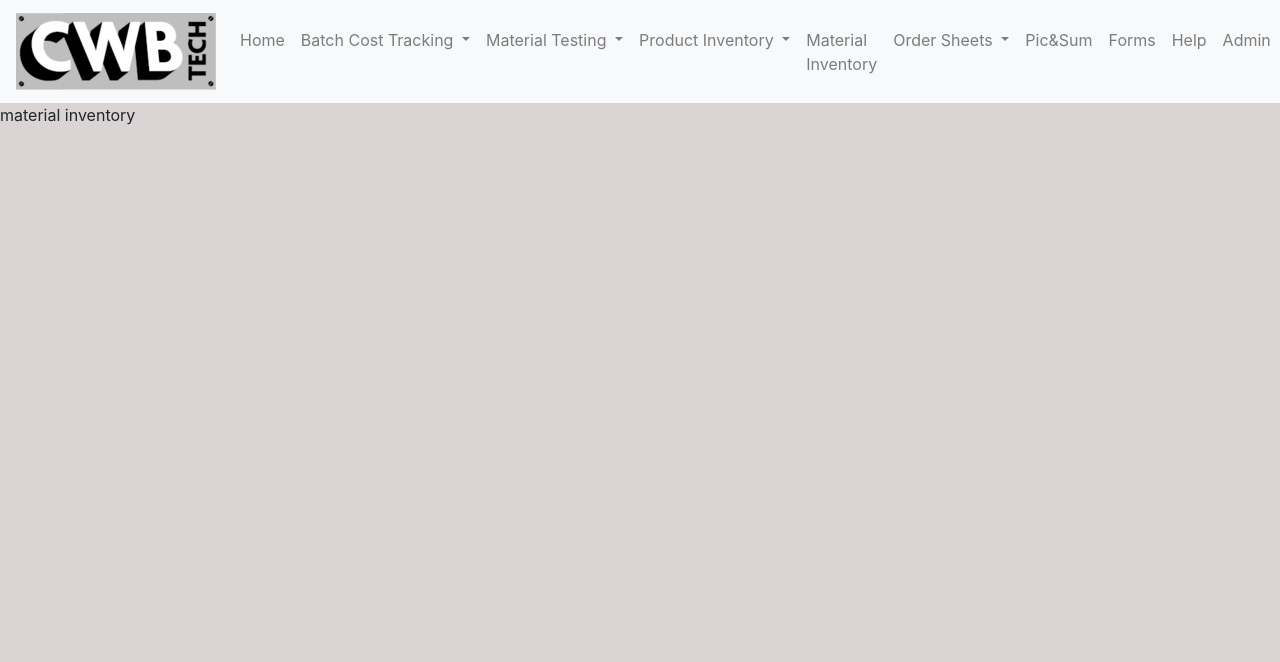
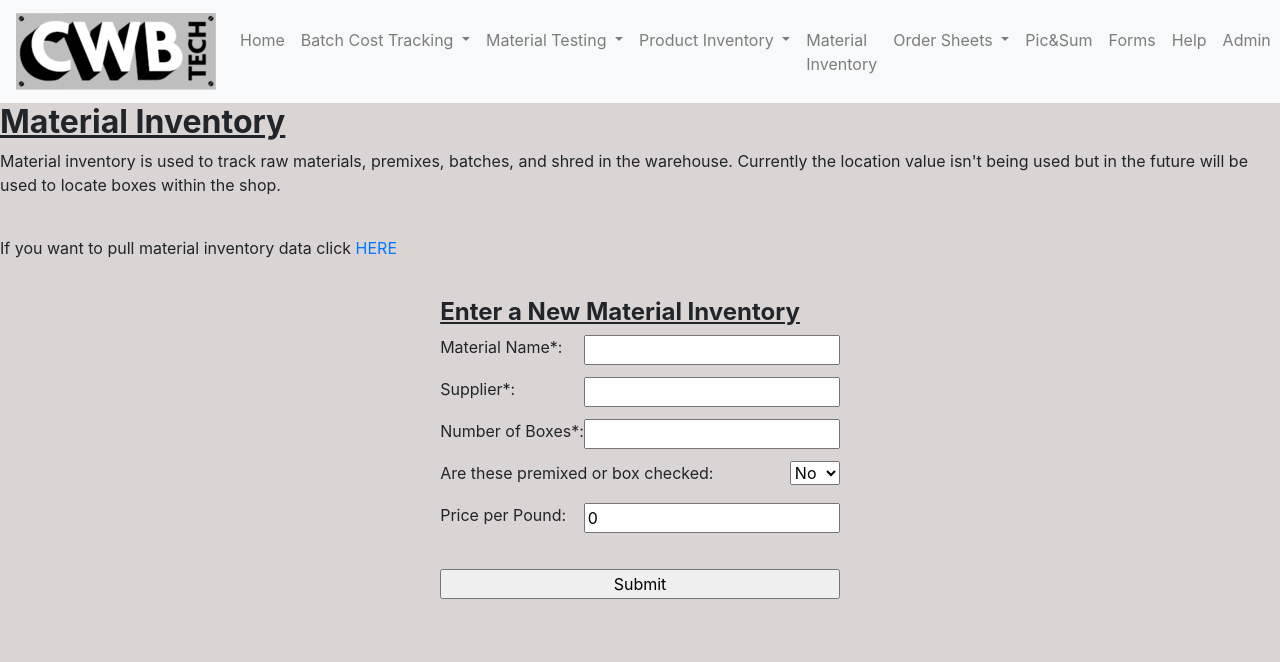
Before and after one commit to Benjamin-Pickers/CWBApp, a Django app: page /CWBDataApp/MaterialInventory/ in a window 1280 px wide. Shown: the top 662 px of the page. Run offline with Django 3.2, Linux system fonts and the light colour scheme; some libraries are stand-ins or nearby versions.

Commit message:
Finished material inventory forms

```diff
--- a/CWBDataApp/templates/CWBDataApp/BatchCostTracking.html
+++ b/CWBDataApp/templates/CWBDataApp/BatchCostTracking.html
@@ -50,7 +50,7 @@
 
           <div class="inline-flex inputBox">
             <label for="weight1">Weight 1*: </label>
-            <input id="weight1" type="number" name="weight1" value="0">
+            <input id="weight1" type="number" name="weight1" value="1" min="1">
           </div>
 
           <div class="inline-flex inputBox">
--- a/CWBDataApp/templates/CWBDataApp/MaterialInventory.html
+++ b/CWBDataApp/templates/CWBDataApp/MaterialInventory.html
@@ -1,7 +1,63 @@
 {% extends 'CWBDataApp/base.html'%}
 
-{% block title %} {{'Product Inventory'}} {% endblock title %}
+{% block title %} {{'Material Inventory'}} {% endblock title %}
+
+{% block css %}
+  {% load static %}
+  <link rel="stylesheet" type="text/css" href="{% static 'CWBDataApp/body.css'%}">
+{% endblock %}
 
 {% block content %}
-      <p>material inventory</p>
+  <div>
+    <h2 id="header"> Material Inventory </h2>
+    <p id="descriptionParagraph">
+        Material inventory is used to track raw materials, premixes, batches, and shred in the warehouse. Currently the location value
+        isn't being used but in the future will be used to locate boxes within the shop.
+    </p>
+    <p id="descriptionParagraph">If you want to pull material inventory data click <a href="{% url 'CWBDataApp:MaterialTestQuery'%}">HERE</a></p>
+
+  {% if error_message %} <p id="error"> {{error_message}} </p> {% endif %}
+  {% if dataAcceptedMessage %} <p id="accepted"> {{dataAcceptedMessage}} </p> {% endif %}
+
+  </div>
+
+  <div class="justify-content-center row no-gutters">
+    <form action="{% url 'CWBDataApp:MaterialInventory'%}" method="post">
+      <div class="d-inline-flex flex-column">
+        <h4 id=header>Enter a New Material Inventory </h4>
+        {% csrf_token %}
+
+        <div class="inline-flex inputBox">
+          <label for="matName">Material Name*: </label>
+          <input id="matName" type="text" name="matName" maxlength="30">
+        </div>
+
+        <div class="inline-flex inputBox">
+          <label for="supplier">Supplier*: </label>
+          <input id="supplier" type="text" name="supplier" maxlength="30">
+        </div>
+
+        <div class="inline-flex inputBox">
+          <label for="numBoxes">Number of Boxes*: </label>
+          <input id="numBoxes" type="number" name="numBoxes" min="1">
+        </div>
+
+        <div class="inline-flex inputBox">
+          <label for="premixed">Are these premixed or box checked: </label>
+          <select id="premixed" name="premixed">
+            <option value="0">No</option>
+            <option value="1">Yes</option>
+          </select>
+        </div>
+
+        <div class="inline-flex inputBox">
+          <label for="price">Price per Pound: </label>
+          <input id="price" type="number" name="price" value="0">
+        </div>
+
+        <br>
+        <input type="submit" name="enterNewBatch" value="Submit">
+      </div>
+    </form>
+  </div>
 {% endblock content %}
--- a/CWBDataApp/urls.py
+++ b/CWBDataApp/urls.py
@@ -13,6 +13,7 @@ urlpatterns = [
     path('ProductInventoryUpdate/', views.ProductInventoryUpdate, name='ProductInventoryUpdate'),
     path('ProductInventoryQuery/', views.ProductInventoryQuery, name='ProductInventoryQuery'),
     path('MaterialInventory/', views.MaterialInventory, name='MaterialInventory'),
+    path('MaterialInventoryQuery/', views.MaterialInventoryQuery, name='MaterialInventoryQuery'),
     path('OrderSheetsMachine1/', views.OrderSheetsMachine1, name='OrderSheetsMachine1'),
     path('OrderSheetsMachine2/', views.OrderSheetsMachine2, name='OrderSheetsMachine2'),
     path('OrderSheetsMachine3/', views.OrderSheetsMachine3, name='OrderSheetsMachine3'),
--- a/CWBDataApp/views.py
+++ b/CWBDataApp/views.py
@@ -240,6 +240,10 @@ def ProductInventoryQuery(request):
 def MaterialInventory(request):
     return render(request, 'CWBDataApp/MaterialInventory.html')
 
+###########################################################MATERIAL INVENTORY QUERY
+def MaterialInventoryQuery(request):
+    return render(request, 'CWBDataApp/MaterialInventoryQuery.html')
+
 ###########################################################ORDER SHEET MACHINE 1
 def OrderSheetsMachine1(request):
     return render(request, 'CWBDataApp/OrderSheetsMachine1.html')
```
Also changed, not shown: CWBDataApp/templates/CWBDataApp/MaterialInventoryQuery.html (added, +18 -0 lines).
